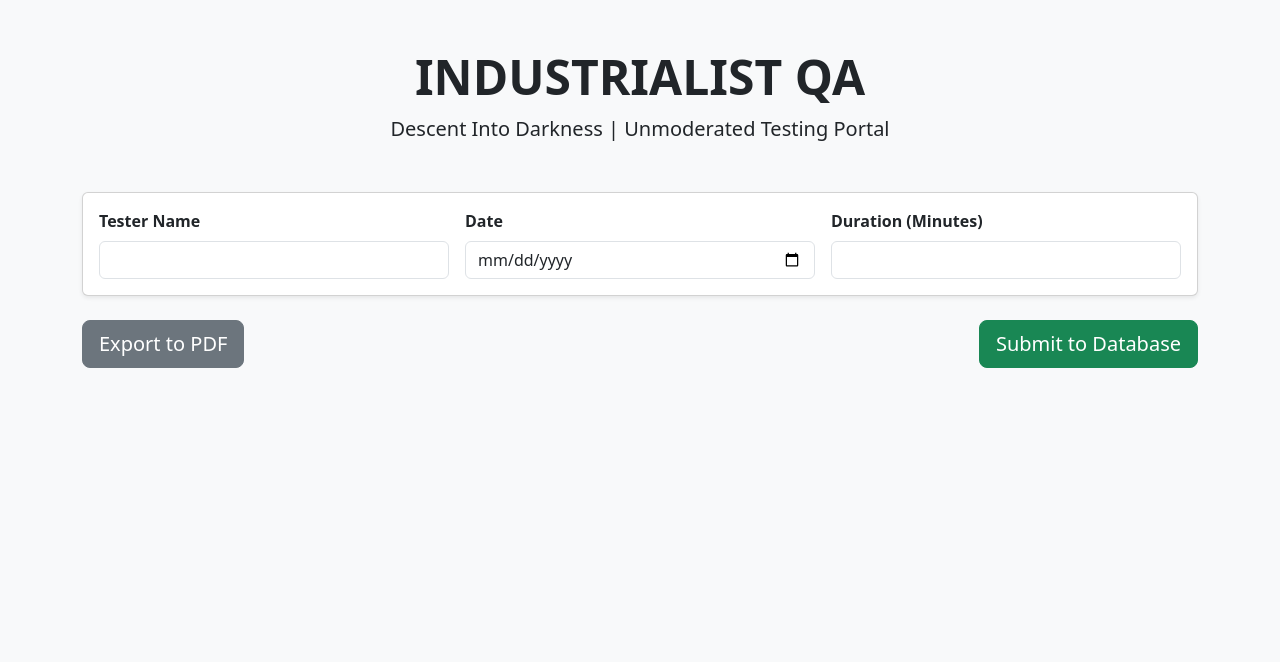
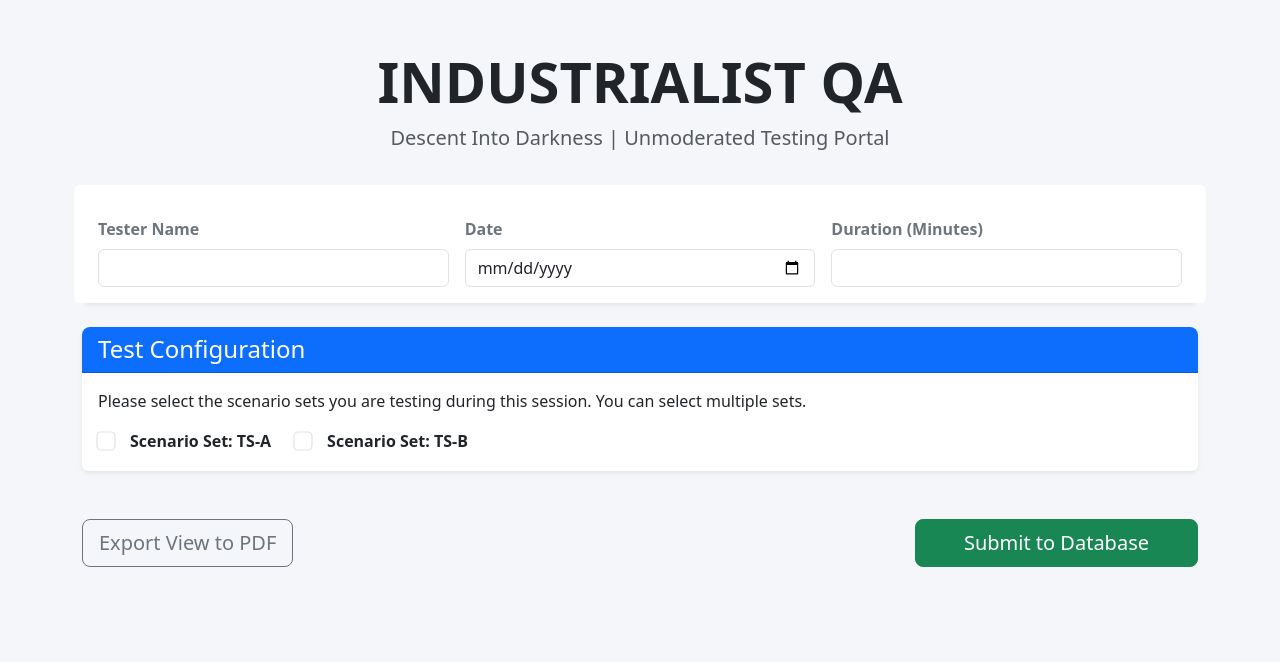
Before and after one commit to quackextractor/scenarios-web-fps, a Flask app: page / in a window 1280 px wide. Shown: the top 662 px of the page. Run offline with Flask 3, Linux system fonts and the light colour scheme; some libraries are stand-ins or nearby versions.

Commit message:
Update index.html

```diff
--- a/templates/index.html
+++ b/templates/index.html
@@ -7,97 +7,111 @@
     <title>INDUSTRIALIST QA Portal</title>
     <link href="https://cdn.jsdelivr.net/npm/bootstrap@5.3.0/dist/css/bootstrap.min.css" rel="stylesheet">
     <script src="https://cdnjs.cloudflare.com/ajax/libs/html2pdf.js/0.10.1/html2pdf.bundle.min.js" defer></script>
-
     <style>
-        .scenario-card{margin-bottom:2rem;border:1px solid #dee2e6;box-shadow:0 4px 6px rgba(0,0,0,0.05)}
-        .table-radio{text-align:center;vertical-align:middle}
-        .table-radio label{cursor:pointer;display:block;width:100%;height:100%;margin-bottom:0;padding:.5rem 0}
-        .dotted-textarea{background-image:linear-gradient(to right,transparent 10px,transparent 10px),linear-gradient(to left,transparent 10px,transparent 10px),repeating-linear-gradient(white,white 30px,#ccc 30px,#ccc 31px,white 31px);line-height:31px;padding:8px 10px;border:1px solid #ced4da;resize:vertical}
-        @media print{ .no-print{display:none!important} .scenario-card{page-break-inside:avoid;margin-bottom:4rem} body{background-color:#fff!important} }
+        body { background-color: #f4f6f9; }
+        .scenario-card { margin-bottom: 2rem; border: none; box-shadow: 0 4px 12px rgba(0,0,0,0.05); border-radius: 8px; }
+        .card-header { border-top-left-radius: 8px !important; border-top-right-radius: 8px !important; }
+        .table-radio { text-align: center; vertical-align: middle; }
+        .table-radio label { cursor: pointer; display: block; width: 100%; height: 100%; margin-bottom: 0; padding: .5rem 0; }
+        .scenario-set-container { transition: all 0.3s ease-in-out; }
+        @media print {
+            .no-print { display: none !important; }
+            .scenario-card { page-break-inside: avoid; margin-bottom: 4rem; box-shadow: none; border: 1px solid #dee2e6; }
+            body { background-color: #fff !important; }
+        }
     </style>
 </head>
-<body class="bg-light">
+<body>
 
 <div class="container py-5" id="qa-form-content">
     <div class="text-center mb-5">
-        <h1 class="display-5 fw-bold">INDUSTRIALIST QA</h1>
-
-        <p class="lead">Descent Into Darkness | Unmoderated Testing Portal</p>
+        <h1 class="display-4 fw-bold text-dark">INDUSTRIALIST QA</h1>
+        <p class="lead text-muted">Descent Into Darkness | Unmoderated Testing Portal</p>
     </div>
 
-    <form method="POST" action="/">
+    <form method="POST" action="/" id="qa-form">
         <input type="hidden" name="csrf_token" value="{{ csrf_token() }}"/>
 
-        <div class="card mb-4 shadow-sm">
-            <div class="card-body row g-3">
+        <div class="card mb-4 shadow-sm border-0">
+            <div class="card-body row g-3 bg-white rounded">
                 <div class="col-md-4">
-
-                    <label class="form-label fw-bold" for="tester_name">Tester Name</label>
+                    <label class="form-label fw-bold text-secondary" for="tester_name">Tester Name</label>
                     <input type="text" id="tester_name" name="tester_name" class="form-control" required>
                 </div>
                 <div class="col-md-4">
-                    <label class="form-label fw-bold" for="test_date">Date</label>
-
+                    <label class="form-label fw-bold text-secondary" for="test_date">Date</label>
                     <input type="date" id="test_date" name="test_date" class="form-control" required>
                 </div>
                 <div class="col-md-4">
-                    <label class="form-label fw-bold" for="duration">Duration (Minutes)</label>
-                    <input type="number" id="duration" name="duration" class="form-control" required>
-
+                    <label class="form-label fw-bold text-secondary" for="duration">Duration (Minutes)</label>
+                    <input type="number" id="duration" name="duration" class="form-control" required min="1">
                 </div>
             </div>
         </div>
 
+        <div class="card mb-5 shadow-sm border-0">
+            <div class="card-header bg-primary text-white">
+                <h4 class="mb-0">Test Configuration</h4>
+            </div>
+            <div class="card-body">
+                <p class="mb-3">Please select the scenario sets you are testing during this session. You can select multiple sets.</p>
+                <div class="d-flex flex-wrap gap-4">
+                    {% for set_name in scenario_sets.keys() %}
+                    <div class="form-check">
+                        <input class="form-check-input set-selector" type="checkbox" name="selected_sets" value="{{ set_name }}" id="check_{{ set_name }}" style="transform: scale(1.2);">
+                        <label class="form-check-label fw-bold ms-2" for="check_{{ set_name }}">
+                            Scenario Set: {{ set_name }}
+                        </label>
+                    </div>
+                    {% endfor %}
+                </div>
+            </div>
+        </div>
+
+        {% for set_name, scenarios in scenario_sets.items() %}
+        <div class="scenario-set-container d-none" id="container_{{ set_name }}">
+            <h3 class="mb-4 pb-2 border-bottom text-primary">Testing Suite: {{ set_name }}</h3>
+
             {% for scenario in scenarios %}
             <div class="card scenario-card bg-white">
                 <div class="card-header bg-dark text-white">
-                <h2 class="h5 mb-0">{{ scenario.id }}: {{ scenario.title }}</h2>
-
+                    <h5 class="mb-0">{{ scenario.id }}: {{ scenario.title }}</h5>
                 </div>
                 <div class="card-body">
-                <p><strong>Context:</strong> {{ scenario.context }}</p>
+                    <div class="alert alert-secondary border-0">
+                        <strong>Context:</strong> {{ scenario.context }}
+                    </div>
 
                     <table class="table table-bordered table-striped mt-3">
                         <thead class="table-light">
-
                             <tr>
                                 <th style="width: 5%;">Step</th>
                                 <th style="width: 35%;">Action to Perform</th>
-
                                 <th style="width: 30%;">Expected Result</th>
-                            <th class="text-center" style="width: 10%;"
-                                title="Pass">&#10003;</th>
-                            <th class="text-center" style="width: 10%;"
-                                title="Fail">&#10007;</th>
-                            <th class="text-center" style="width: 10%;"
-                                title="Needs Work / Difficult">~</th>
+                                <th class="text-center" style="width: 10%;" title="Pass">&#10003;</th>
+                                <th class="text-center" style="width: 10%;" title="Fail">&#10007;</th>
+                                <th class="text-center" style="width: 10%;" title="Needs Work / Difficult">~</th>
                             </tr>
                         </thead>
                         <tbody>
                             {% for step in scenario.steps %}
-
                             <tr>
-                            <td class="text-center fw-bold">{{ loop.index }}</td>
-                            <td>{{ step.action }}</td>
-
-                            <td class="text-muted small">{{ step.expected }}</td>
+                                <td class="text-center fw-bold align-middle">{{ loop.index }}</td>
+                                <td class="align-middle">{{ step.action }}</td>
+                                <td class="text-muted small align-middle">{{ step.expected }}</td>
                                 <td class="table-radio p-0">
                                     <label for="{{ scenario.id }}_step_{{ loop.index0 }}_pass" title="Pass">
-
-                                    <input type="radio" id="{{ scenario.id }}_step_{{ loop.index0 }}_pass" name="{{ scenario.id }}_step_{{ loop.index0 }}" value="pass" required class="form-check-input m-0">
+                                        <input type="radio" id="{{ scenario.id }}_step_{{ loop.index0 }}_pass" name="{{ scenario.id }}_step_{{ loop.index0 }}" value="pass" class="form-check-input m-0 step-radio" disabled required>
                                     </label>
                                 </td>
-
                                  <td class="table-radio p-0">
                                     <label for="{{ scenario.id }}_step_{{ loop.index0 }}_fail" title="Fail">
-                                    <input type="radio" id="{{ scenario.id }}_step_{{ loop.index0 }}_fail" name="{{ scenario.id }}_step_{{ loop.index0 }}" value="fail" class="form-check-input m-0">
+                                        <input type="radio" id="{{ scenario.id }}_step_{{ loop.index0 }}_fail" name="{{ scenario.id }}_step_{{ loop.index0 }}" value="fail" class="form-check-input m-0 step-radio" disabled>
                                     </label>
                                 </td>
-                            <td
-                                class="table-radio p-0">
+                                <td class="table-radio p-0">
                                     <label for="{{ scenario.id }}_step_{{ loop.index0 }}_hard" title="Needs Work">
-                                    <input type="radio" id="{{ scenario.id }}_step_{{ loop.index0 }}_hard" name="{{ scenario.id }}_step_{{ loop.index0 }}" value="hard" class="form-check-input m-0">
-
+                                        <input type="radio" id="{{ scenario.id }}_step_{{ loop.index0 }}_hard" name="{{ scenario.id }}_step_{{ loop.index0 }}" value="hard" class="form-check-input m-0 step-radio" disabled>
                                     </label>
                                 </td>
                             </tr>
@@ -107,26 +121,42 @@
 
                     <div class="mt-4">
                         <label class="form-label fw-bold text-danger" for="{{ scenario.id }}_issue">Issue Log (Explain any failed or hard steps)</label>
-
-                    <textarea id="{{ scenario.id }}_issue" name="{{ scenario.id }}_issue" class="form-control dotted-textarea" rows="4" placeholder="Write issues here..."></textarea>
+                        <textarea id="{{ scenario.id }}_issue" name="{{ scenario.id }}_issue" class="form-control input-toggle" rows="3" placeholder="Write issues here..." disabled></textarea>
                     </div>
                     <div class="mt-4">
                         <label class="form-label fw-bold text-primary" for="{{ scenario.id }}_obs">General Observations</label>
-                    <textarea id="{{ scenario.id }}_obs" name="{{ scenario.id }}_obs" class="form-control" style="height: 100px;" placeholder="UI confusion, visual glitches, unexpected behaviors..."></textarea>
+                        <textarea id="{{ scenario.id }}_obs" name="{{ scenario.id }}_obs" class="form-control input-toggle" rows="3" placeholder="UI confusion, visual glitches, unexpected behaviors..." disabled></textarea>
                     </div>
                 </div>
             </div>
             {% endfor %}
+        </div>
+        {% endfor %}
 
-        <div class="d-flex justify-content-between no-print mb-5">
-            <button type="button" class="btn btn-secondary btn-lg" onclick="exportPDF()">Export to PDF</button>
-
-            <button type="submit" class="btn btn-success btn-lg">Submit to Database</button>
+        <div class="d-flex justify-content-between no-print mb-5 mt-4">
+            <button type="button" class="btn btn-outline-secondary btn-lg" onclick="exportPDF()">Export View to PDF</button>
+            <button type="submit" class="btn btn-success btn-lg px-5">Submit to Database</button>
         </div>
     </form>
 </div>
 
 <script>
+    // Handle toggling of scenario sets
+    document.querySelectorAll('.set-selector').forEach(checkbox => {
+        checkbox.addEventListener('change', function() {
+            const container = document.getElementById('container_' + this.value);
+            const inputs = container.querySelectorAll('.step-radio, .input-toggle');
+
+            if (this.checked) {
+                container.classList.remove('d-none');
+                inputs.forEach(input => input.disabled = false);
+            } else {
+                container.classList.add('d-none');
+                inputs.forEach(input => input.disabled = true);
+            }
+        });
+    });
+
     function exportPDF() {
         const element = document.getElementById('qa-form-content');
         const opt = {
@@ -134,8 +164,7 @@
             filename:     'QA_Results.pdf',
             image:        { type: 'jpeg', quality: 0.98 },
             html2canvas:  { scale: 2 },
-            jsPDF:
-                { unit: 'in', format: 'a4', orientation: 'portrait' }
+            jsPDF:        { unit: 'in', format: 'a4', orientation: 'portrait' }
         };
         html2pdf().set(opt).from(element).save();
     }
```
Lines whose indentation alone changed are shown as unchanged.
